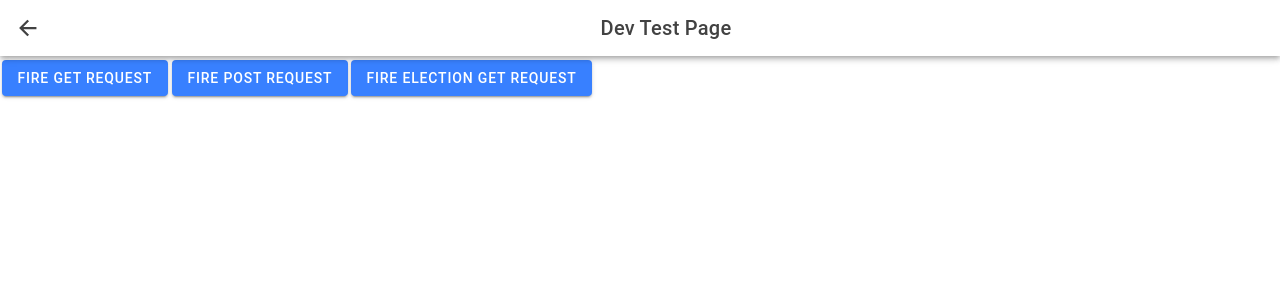
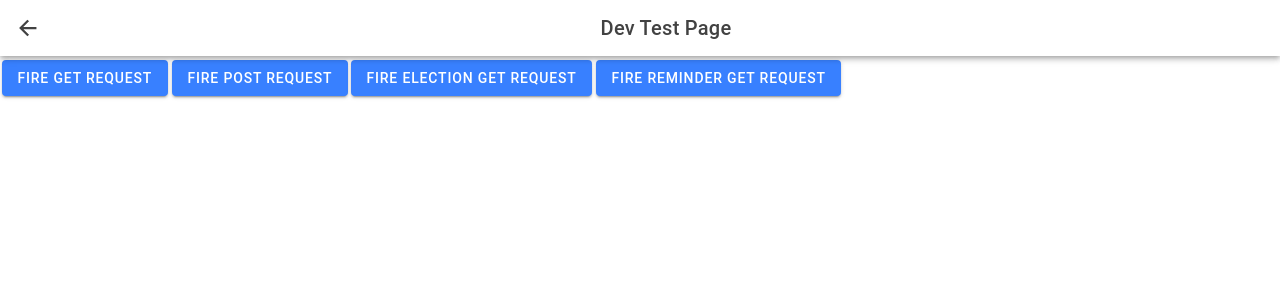
Before and after one commit to PhilipWright96/ElectionReminders, a React (Vite) app: page /devTestPage in a window 1280 px wide. Shown: the top 300 px of the page. Built offline with nearby package versions, Linux system fonts and the light colour scheme.

Commit message:
Use new method in test page

```diff
--- a/src/components/DevTestPage/DevTestPage.tsx
+++ b/src/components/DevTestPage/DevTestPage.tsx
@@ -1,7 +1,7 @@
 import { IonHeader, IonPage, IonTitle, IonToolbar, IonContent, IonBackButton, IonButtons, IonButton } from '@ionic/react';
 import React from 'react';
 import { RouteComponentProps } from 'react-router';
-import { getDataFromBackend, getElectionDataFromBackend, postDataToBackend } from '../../backendConnectors/backendConnector';
+import { getDataFromBackend, getElectionDataFromBackend, getReminderDataFromBackend, postDataToBackend } from '../../backendConnectors/backendConnector';
 
 interface DevTestPageProperties extends RouteComponentProps<object> { }
 
@@ -22,6 +22,7 @@ const DevTestPage: React.FC<DevTestPageProperties> = () => {
                 <IonButton onClick={getDataFromBackend}>Fire get request</IonButton>
                 <IonButton onClick={postDataToBackend}>Fire post request</IonButton>
                 <IonButton onClick={getElectionDataFromBackend}>Fire election get request</IonButton>
+                <IonButton onClick={getReminderDataFromBackend}>Fire reminder get request</IonButton>
             </IonContent>
         </IonPage >
 
```
